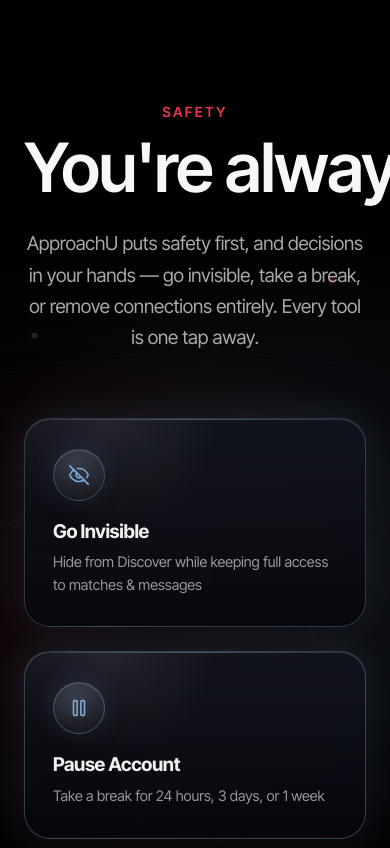
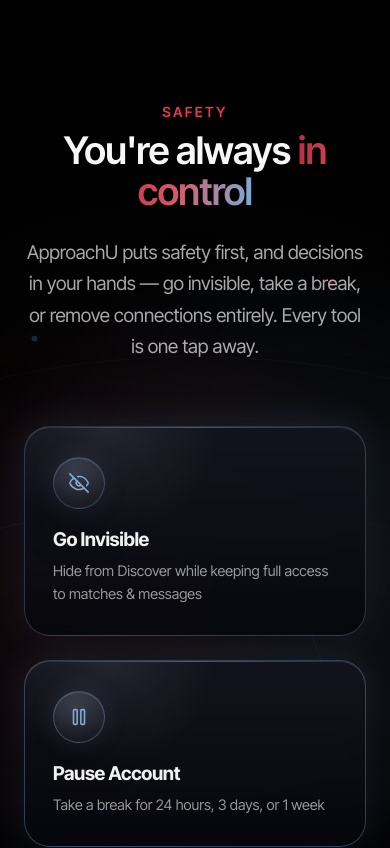
Before and after one commit to keysparks/aubrand, a React (Vite) app: page / in a window 390 px wide. Shown: the part 8400-9248 px from the top of the page. Built offline with nearby package versions, Linux system fonts and the light colour scheme; a web font is replaced by a local one.

Commit message:
Feat(UI): Updated the Responsiveness for the onboarding, pricing, safty

```diff
--- a/src/app/components/sections/OnboardingFeature.tsx
+++ b/src/app/components/sections/OnboardingFeature.tsx
@@ -302,7 +302,7 @@
           </motion.div>
 
           {/* ——— Left: Card Stack ——— */}
-          <div className="relative w-full min-h-[580px] lg:order-1 flex items-center justify-center">
+          <div className="relative w-full min-h-[360px] sm:min-h-[460px] lg:min-h-[580px] lg:order-1 flex items-center justify-center overflow-hidden">
 
             {/* Radar rings behind card stack */}
             {[580, 440, 320].map((size, i) => (
@@ -318,6 +318,7 @@
             />
 
             {/* Card scene — flat layered (no 3D transform) */}
+            <div className="origin-center scale-[0.58] sm:scale-[0.78] lg:scale-100">
             <div className="relative" style={{ width: 500, height: 560 }}>
               <PhoneVerificationCard />
               <ProfileSetupCard />
@@ -350,6 +351,7 @@
                   transition={{ duration: 1.5, delay: 1.2 }} />
               </svg>
             </div>
+            </div>
           </div>
 
         </div>
--- a/src/app/components/sections/PricingFeature.tsx
+++ b/src/app/components/sections/PricingFeature.tsx
@@ -298,7 +298,8 @@
             whileInView={{ opacity: 1, y: 0 }}
             viewport={{ once: true }}
             transition={{ duration: 0.8, delay: 0.1 }}
-            style={{ fontFamily: '"Inter Tight", sans-serif', fontWeight: 600, letterSpacing: '-0.02em', lineHeight: 1.1, fontSize: '68px', color: 'rgba(255,255,255,0.97)', marginBottom: 20, whiteSpace: 'nowrap' }}
+            className="whitespace-normal sm:whitespace-nowrap"
+            style={{ fontFamily: '"Inter Tight", sans-serif', fontWeight: 600, letterSpacing: '-0.02em', lineHeight: 1.1, fontSize: 'clamp(38px, 9vw, 68px)', color: 'rgba(255,255,255,0.97)', marginBottom: 20 }}
           >
             Choose your <GradientWord delay={0.5}>Approach</GradientWord>
           </motion.h2>
--- a/src/app/components/sections/SafetyFeature.tsx
+++ b/src/app/components/sections/SafetyFeature.tsx
@@ -98,15 +98,15 @@
             whileInView={{ opacity: 1, y: 0 }}
             viewport={{ once: true }}
             transition={{ duration: 0.8, delay: 0.1 }}
+            className="whitespace-normal sm:whitespace-nowrap"
             style={{
               fontFamily: '"Inter Tight", sans-serif',
               fontWeight: 600,
               letterSpacing: '-0.02em',
               lineHeight: 1.1,
-              fontSize: '68px',
+              fontSize: 'clamp(38px, 9vw, 68px)',
               color: 'rgba(255,255,255,0.97)',
               marginBottom: '24px',
-              whiteSpace: 'nowrap',
             }}
           >
             You're always <span style={{ background: 'linear-gradient(90deg, #BF2C40 0%, #D75A69 46%, #7FA9D3 100%)', WebkitBackgroundClip: 'text', WebkitTextFillColor: 'transparent', backgroundClip: 'text' }}>in control</span>
--- /dev/null
+++ b/src/vite-env.d.ts
@@ -0,0 +1,6 @@
+declare module "*.png";
+declare module "*.jpg";
+declare module "*.jpeg";
+declare module "*.svg";
+declare module "*.webp";
+declare module "*.gif";
```
